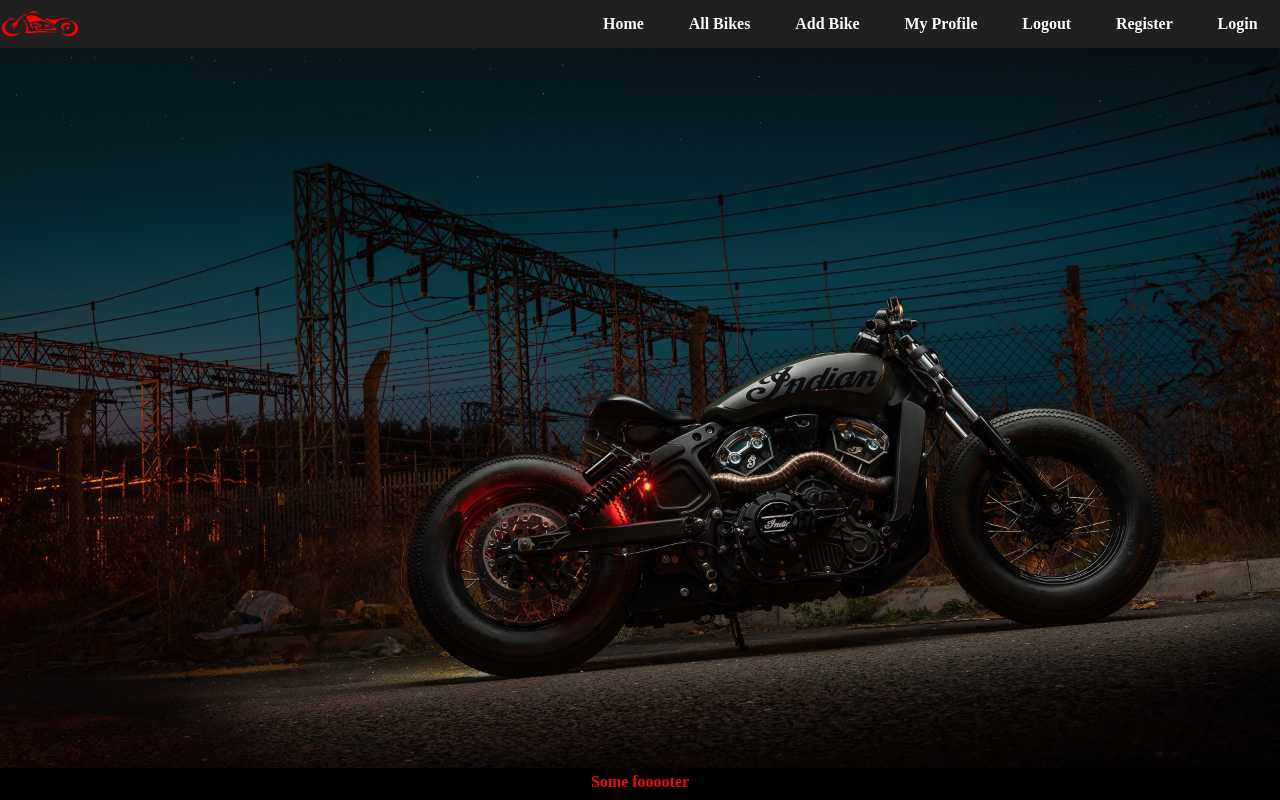
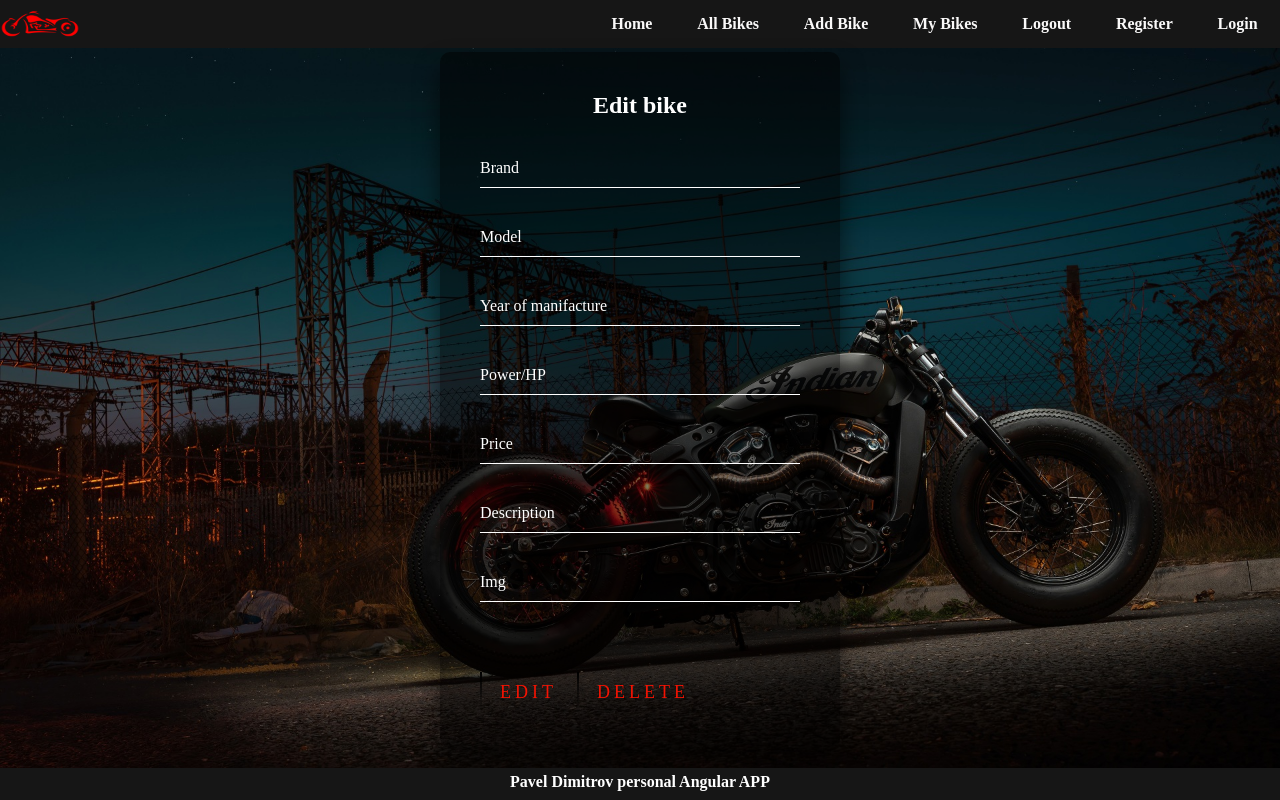
Before and after one commit to 2HEADSs/SPA-Angular, an Angular app in the folder motorcycle-app/: page /bikes/edit in a window 1280 px wide. Before the commit this address led to /. Built offline with nearby package versions, Linux system fonts and the light colour scheme.

Commit message:
update html and css and add edit component

```diff
--- a/motorcycle-app/src/app/bikes/bikes-list/bikes-list.component.css
+++ b/motorcycle-app/src/app/bikes/bikes-list/bikes-list.component.css
@@ -1,5 +1,5 @@
 
-h1 {
+/* h1 {
     position: absolute;
     top: 15%;
     left: 50%;
@@ -8,9 +8,7 @@ h1 {
     text-align: center;
     font-size: 35px;
     font-family: Arial, sans-serif;
-
-
-  }
+  } */
 
 .container {
     height: calc(100vh - 6rem);
@@ -43,7 +41,7 @@ h1 {
     width: 300px;
     background: #808080;
     border-radius: 10px;
-    transition: background 0.8s;
+    /* transition: background 0.8s; */
     overflow: hidden;
     background: #000;
     box-shadow: 0 70px 63px -60px #000;
@@ -59,7 +57,7 @@ h1 {
 }
 
 
-.card:hover h2 {
+.card:hover .details {
     opacity: 1;
 }
 
@@ -69,7 +67,7 @@ h1 {
 
 
 
-.card1:hover h2 {
+.card1:hover .details {
     opacity: 1;
 }
 
@@ -78,7 +76,7 @@ h1 {
 }
 
 
-h2 {
+.details {
     font-family: 'Helvetica Neue', Helvetica, Arial, sans-serif;
     color: #fff;
     margin: 20px;
--- a/motorcycle-app/src/app/bikes/bikes-list/bikes-list.component.html
+++ b/motorcycle-app/src/app/bikes/bikes-list/bikes-list.component.html
@@ -1,34 +1,11 @@
-<h1>Click on chosen bike for details!</h1>
+<!-- <h1>Click on chosen bike for details!</h1> -->
 
 
 <div class="container">
     <div class="card card">
         <div class="border">
-            <h2>Bike model</h2>
-            <div class="icons">
-                <i class="fa fa-codepen" aria-hidden="true"></i>
-                <i class="fa fa-instagram" aria-hidden="true"></i>
-                <i class="fa fa-dribbble" aria-hidden="true"></i>
-                <i class="fa fa-twitter" aria-hidden="true"></i>
-                <i class="fa fa-facebook" aria-hidden="true"></i>
-            </div>
-        </div>
-    </div>
-    <div class="card card">
-        <div class="border">
-            <h2>Bike model</h2>
-            <div class="icons">
-                <i class="fa fa-codepen" aria-hidden="true"></i>
-                <i class="fa fa-instagram" aria-hidden="true"></i>
-                <i class="fa fa-dribbble" aria-hidden="true"></i>
-                <i class="fa fa-twitter" aria-hidden="true"></i>
-                <i class="fa fa-facebook" aria-hidden="true"></i>
-            </div>
-        </div>
-    </div>
-    <div class="card card">
-        <div class="border">
-            <h2>Bike model</h2>
+            <h2 class="details">Details</h2>
+            <h2 class="edit">Edit</h2>
             <div class="icons">
                 <i class="fa fa-codepen" aria-hidden="true"></i>
                 <i class="fa fa-instagram" aria-hidden="true"></i>
--- a/motorcycle-app/src/app/bikes/bikes.module.ts
+++ b/motorcycle-app/src/app/bikes/bikes.module.ts
@@ -5,13 +5,15 @@ import { BikesRoutingModule } from './bikes-routing.module';
 import { BikeDetailsComponent } from './bike-details/bike-details.component';
 import { CreateBikesComponent } from './create-bikes/create-bikes.component';
 import { BikesListComponent } from './bikes-list/bikes-list.component';
+import { EditComponent } from './edit/edit.component';
 
 
 @NgModule({
   declarations: [
     BikeDetailsComponent,
     CreateBikesComponent,
-    BikesListComponent
+    BikesListComponent,
+    EditComponent
   ],
   imports: [
     CommonModule,
--- /dev/null
+++ b/motorcycle-app/src/app/bikes/edit/edit.component.css
@@ -0,0 +1,292 @@
+html {
+    height: 100%;
+}
+
+body {
+    margin: 0;
+    padding: 20%;
+    font-family: sans-serif;
+    background: linear-gradient(#141e30, #243b55);
+}
+
+.edit-box {
+    position: absolute;
+    top: 50%;
+    left: 50%;
+    height: 87%;
+    width: 400px;
+    padding: 40px;
+    transform: translate(-50%, -50%);
+    background: rgba(0, 0, 0, .5);
+    box-sizing: border-box;
+    box-shadow: 0 15px 25px rgba(0, 0, 0, .6);
+    border-radius: 10px;
+}
+
+.edit-box h2 {
+    margin: 0 0 30px;
+    padding: 0;
+    color: #fff;
+    text-align: center;
+}
+
+.edit-box .user-box {
+    position: relative;
+}
+
+.edit-box .user-box input {
+    width: 100%;
+    padding: 10px 0;
+    font-size: 16px;
+    color: #fff;
+    margin-bottom: 30px;
+    border: none;
+    border-bottom: 1px solid #fff;
+    outline: none;
+    background: transparent;
+}
+
+.edit-box .user-box label {
+    position: absolute;
+    top: 0;
+    left: 0;
+    padding: 10px 0;
+    font-size: 16px;
+    color: #fff;
+    pointer-events: none;
+    transition: .5s;
+}
+
+.edit-box .user-box input:focus~label,
+.edit-box .user-box input:valid~label {
+    top: -20px;
+    left: 0;
+    color: #f40b03;
+    font-size: 18px;
+}
+
+.edit-box form a {
+    position: relative;
+    display: inline-block;
+    padding: 10px 20px;
+    color: #f41303;
+    font-size: 18px;
+    text-decoration: none;
+    text-transform: uppercase;
+    overflow: hidden;
+    transition: .5s;
+    margin-top: 40px;
+    letter-spacing: 4px
+}
+
+.edit-box a:hover {
+    background: #f7f6f5;
+    color: #fff;
+    border-radius: 5px;
+    box-shadow: 0 0 5px #ffffff,
+        0 0 25px #ffffff,
+        0 0 50px #4f5050,
+        0 0 100px #6d6e6e;
+}
+
+.edit-box a span {
+    position: absolute;
+    display: block;
+}
+
+.edit-box a span:nth-child(1) {
+    top: 0;
+    left: -100%;
+    width: 100%;
+    height: 2px;
+    background: linear-gradient(90deg, transparent, #fc0101);
+    animation: btn-anim1 1s linear infinite;
+}
+
+@keyframes btn-anim1 {
+    0% {
+        left: -100%;
+    }
+
+    50%,
+    100% {
+        left: 100%;
+    }
+}
+
+.edit-box a span:nth-child(2) {
+    top: -100%;
+    right: 0;
+    width: 2px;
+    height: 100%;
+    background: linear-gradient(180deg, transparent, #070000);
+    animation: btn-anim2 1s linear infinite;
+    animation-delay: .25s
+}
+
+@keyframes btn-anim2 {
+    0% {
+        top: -100%;
+    }
+
+    50%,
+    100% {
+        top: 100%;
+    }
+}
+
+.edit-box a span:nth-child(3) {
+    bottom: 0;
+    right: -100%;
+    width: 100%;
+    height: 2px;
+    background: linear-gradient(270deg, transparent, #ff0800);
+    animation: btn-anim3 1s linear infinite;
+    animation-delay: .5s
+}
+
+@keyframes btn-anim3 {
+    0% {
+        right: -100%;
+    }
+
+    50%,
+    100% {
+        right: 100%;
+    }
+}
+
+.edit-box a span:nth-child(4) {
+    bottom: -100%;
+    left: 0;
+    width: 2px;
+    height: 100%;
+    background: linear-gradient(360deg, transparent, #000000);
+    animation: btn-anim4 1s linear infinite;
+    animation-delay: .75s
+}
+
+@keyframes btn-anim4 {
+    0% {
+        bottom: -100%;
+    }
+
+    50%,
+    100% {
+        bottom: 100%;
+    }
+}
+
+
+
+.edit-box form .edit {
+    position: relative;
+    display: inline-block;
+    padding: 10px 20px;
+    color: #f41303;
+    font-size: 18px;
+    text-decoration: none;
+    text-transform: uppercase;
+    overflow: hidden;
+    transition: .5s;
+    margin-top: 40px;
+    letter-spacing: 4px
+}
+
+.edit-box .edit:hover {
+    background: #f7f6f5;
+    color: #fff;
+    border-radius: 5px;
+    box-shadow: 0 0 5px #ffffff,
+        0 0 25px #ffffff,
+        0 0 50px #4f5050,
+        0 0 100px #6d6e6e;
+}
+
+.edit-box .edit span {
+    position: absolute;
+    display: block;
+}
+
+.edit-box .edit span:nth-child(1) {
+    top: 0;
+    left: -100%;
+    width: 100%;
+    height: 2px;
+    background: linear-gradient(90deg, transparent, #fc0101);
+    animation: btn-anim1 1s linear infinite;
+}
+
+@keyframes btn-anim1 {
+    0% {
+        left: -100%;
+    }
+
+    50%,
+    100% {
+        left: 100%;
+    }
+}
+
+.edit-box .edit span:nth-child(2) {
+    top: -100%;
+    right: 0;
+    width: 2px;
+    height: 100%;
+    background: linear-gradient(180deg, transparent, #070000);
+    animation: btn-anim2 1s linear infinite;
+    animation-delay: .25s
+}
+
+@keyframes btn-anim2 {
+    0% {
+        top: -100%;
+    }
+
+    50%,
+    100% {
+        top: 100%;
+    }
+}
+
+.edit-box .edit span:nth-child(3) {
+    bottom: 0;
+    right: -100%;
+    width: 100%;
+    height: 2px;
+    background: linear-gradient(270deg, transparent, #ff0800);
+    animation: btn-anim3 1s linear infinite;
+    animation-delay: .5s
+}
+
+@keyframes btn-anim3 {
+    0% {
+        right: -100%;
+    }
+
+    50%,
+    100% {
+        right: 100%;
+    }
+}
+
+.edit-box .edit span:nth-child(4) {
+    bottom: -100%;
+    left: 0;
+    width: 2px;
+    height: 100%;
+    background: linear-gradient(360deg, transparent, #000000);
+    animation: btn-anim4 1s linear infinite;
+    animation-delay: .75s
+}
+
+@keyframes btn-anim4 {
+    0% {
+        bottom: -100%;
+    }
+
+    50%,
+    100% {
+        bottom: 100%;
+    }
+}
--- /dev/null
+++ b/motorcycle-app/src/app/bikes/edit/edit.component.html
@@ -0,0 +1,47 @@
+<div class="edit-box">
+    <h2>Edit bike</h2>
+    <form>
+        <div class="user-box">
+            <input type="text" name="" required="">
+            <label>Brand</label>
+        </div>
+        <div class="user-box">
+            <input type="text" name="" required="">
+            <label>Model</label>
+        </div>
+        <div class="user-box">
+            <input type="text" name="" required="">
+            <label>Year of manifacture</label>
+        </div>
+        <div class="user-box">
+            <input type="text" name="" required="">
+            <label>Power/HP</label>
+        </div>
+        <div class="user-box">
+            <input type="text" name="" required="">
+            <label>Price</label>
+        </div>
+        <div class="user-box">
+            <input type="text" name="" required="">
+            <label>Description</label>
+        </div>
+        <div class="user-box">
+            <input type="text" name="" required="">
+            <label>Img</label>
+        </div>
+        <a href="#">
+            <span></span>
+            <span></span>
+            <span></span>
+            <span></span>
+            Edit
+        </a>
+        <a class="edit" href="#">
+            <span></span>
+            <span></span>
+            <span></span>
+            <span></span>
+            Delete
+        </a>
+    </form>
+</div>
--- /dev/null
+++ b/motorcycle-app/src/app/bikes/edit/edit.component.ts
@@ -0,0 +1,15 @@
+import { Component, OnInit } from '@angular/core';
+
+@Component({
+  selector: 'app-edit',
+  templateUrl: './edit.component.html',
+  styleUrls: ['./edit.component.css']
+})
+export class EditComponent implements OnInit {
+
+  constructor() { }
+
+  ngOnInit(): void {
+  }
+
+}
--- a/motorcycle-app/src/app/core/footer/footer.component.css
+++ b/motorcycle-app/src/app/core/footer/footer.component.css
@@ -1,6 +1,6 @@
 
 div {
-    background-color: black;
+    background-color:  rgb(22, 22, 22);
     position: absolute;
     width: 100%;
     height: 2rem;
@@ -12,8 +12,7 @@ div {
 }
 
 p {
-
-    color: rgb(240, 10, 10);
+    color: rgb(255, 255, 255);
     text-align: center;
     padding: 5px;
 }
--- a/motorcycle-app/src/app/core/footer/footer.component.html
+++ b/motorcycle-app/src/app/core/footer/footer.component.html
@@ -1,4 +1,3 @@
 <div>
-
-    <p>Some fooooter</p>
+    <p>Pavel Dimitrov personal Angular APP</p>
 </div>
--- a/motorcycle-app/src/app/core/header/header.component.css
+++ b/motorcycle-app/src/app/core/header/header.component.css
@@ -10,7 +10,7 @@ nav {
     display: flex;
     align-items: center;
     justify-content: space-between;
-    background-color: rgb(32, 32, 32);
+    background-color: rgb(22, 22, 22);
     height: 3rem;
     /* border-bottom: 0; */
 }
--- a/motorcycle-app/src/app/core/header/header.component.html
+++ b/motorcycle-app/src/app/core/header/header.component.html
@@ -5,7 +5,7 @@
             <li><a routerLink="/bikes/catalog">All Bikes</a></li>
             <ng-container>
                 <li><a href="/bikes/create">Add Bike</a></li>
-                <li><a href="/auth/profile">My Profile</a></li>
+                <li><a href="/auth/profile">My Bikes</a></li>
                 <li><a href="/auth/logout">Logout</a></li>
             </ng-container>
             <ng-container>
```
Also changed, not shown: motorcycle-app/src/app/bikes/bikes-routing.module.ts (+7 -1 lines), 1 other file (tests, documents, lock files or other folders).
